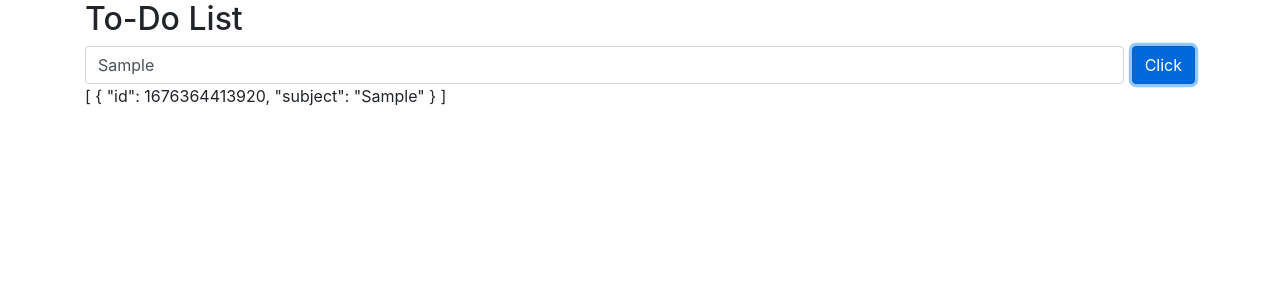
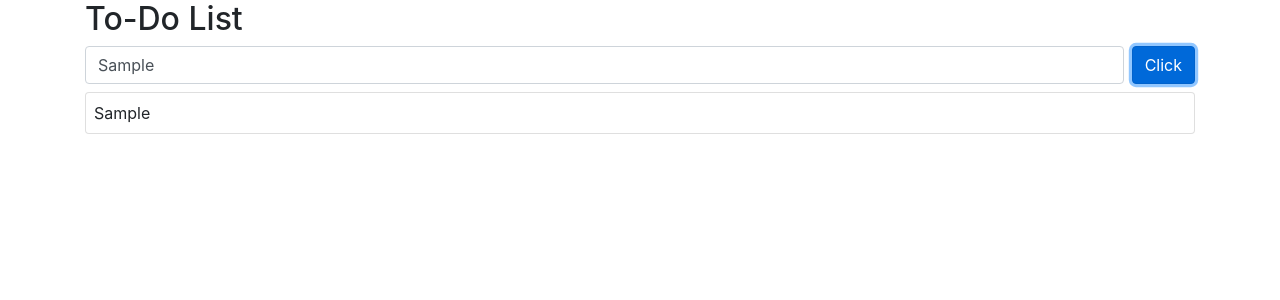
Before and after one commit to DeveloperJo/vue3-project, a Vue app: page / in a window 1280 px wide. Both pictures are taken after typing "Sample" into the empty fields and a click on the button "Click". Shown: the top 300 px of the page. Built offline with nearby package versions, Linux system fonts and the light colour scheme.

Commit message:
v-for를 활용한 To-Do 입력한 데이터 출력

```diff
--- a/src/App.vue
+++ b/src/App.vue
@@ -14,7 +14,11 @@
 				<button type="submit" class="btn btn-primary">Click</button>
 			</div>
 		</form>
-		{{ todos }}
+		<div class="card mt-2" :key="t.id" v-for="t in todos">
+			<div class="card-body p-2">
+				{{ t.subject }}
+			</div>
+		</div>
 	</div>
 </template>
 
```
